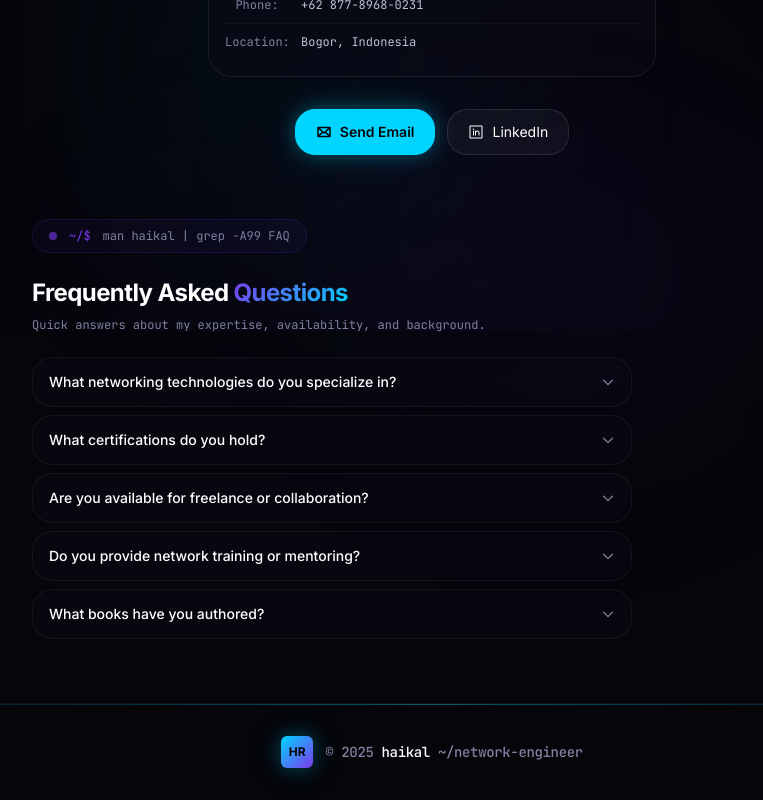
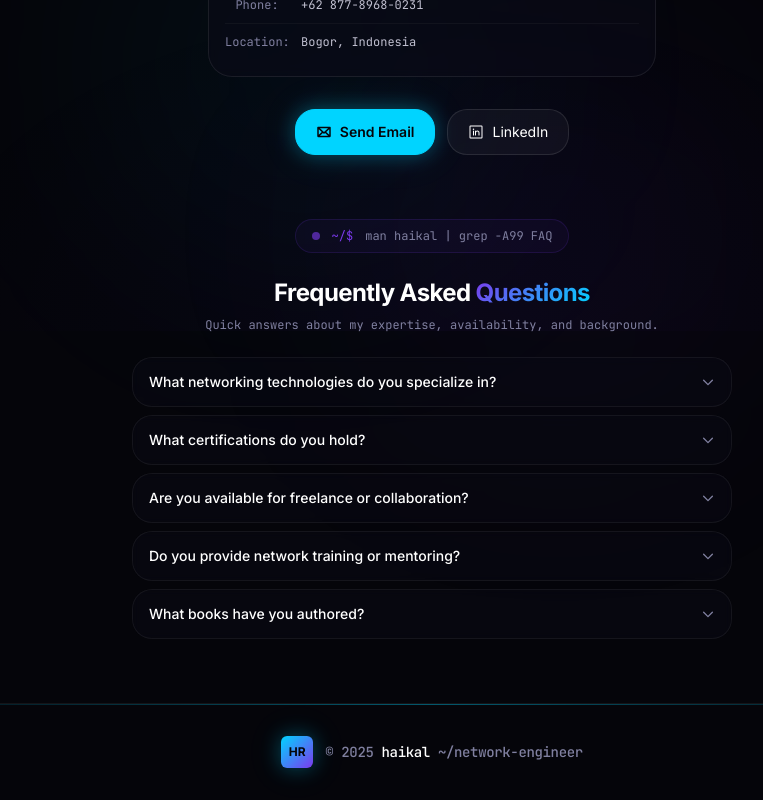
Before and after one commit to hafizhmaulidan15/web-portfolio-haikal, a React (Vite) app: page /contact in a window 1280 px wide. Shown: the part 469-1269 px from the top of the page, without its empty margins (208-971 px from the left). Built offline with nearby package versions, Linux system fonts and the light colour scheme.

Commit message:
fix: center FAQ section on Contact page

```diff
--- a/src/components/Contact.jsx
+++ b/src/components/Contact.jsx
@@ -165,8 +165,9 @@ const Contact = () => {
                     initial={{ opacity: 0, y: 20 }}
                     animate={{ opacity: 1, y: 0 }}
                     transition={{ duration: 0.6, delay: 0.5 }}
+                    className="text-center"
                 >
-                    <div className="inline-flex items-center gap-3 px-4 py-2 rounded-lg border border-accent-purple/15 bg-accent-purple/5 font-mono text-xs mb-6 w-fit">
+                    <div className="inline-flex items-center gap-3 px-4 py-2 rounded-lg border border-accent-purple/15 bg-accent-purple/5 font-mono text-xs mb-6 w-fit mx-auto">
                         <span className="w-2 h-2 rounded-full bg-accent-purple animate-pulse"></span>
                         <span className="text-accent-purple">~/$</span>
                         <span className="text-text-tertiary">man haikal | grep -A99 FAQ</span>
@@ -179,7 +180,7 @@ const Contact = () => {
                         Quick answers about my expertise, availability, and background.
                     </p>
 
-                    <div className="space-y-2 max-w-[600px]">
+                    <div className="space-y-2 max-w-[600px] mx-auto text-left">
                         {faqs.map((faq, idx) => (
                             <AccordionItem
                                 key={idx}
```
